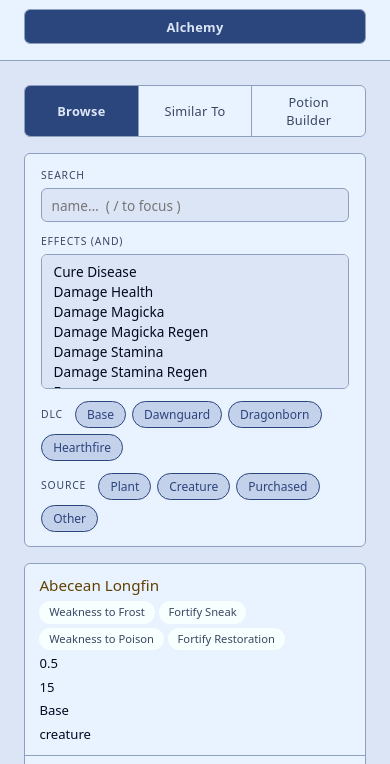
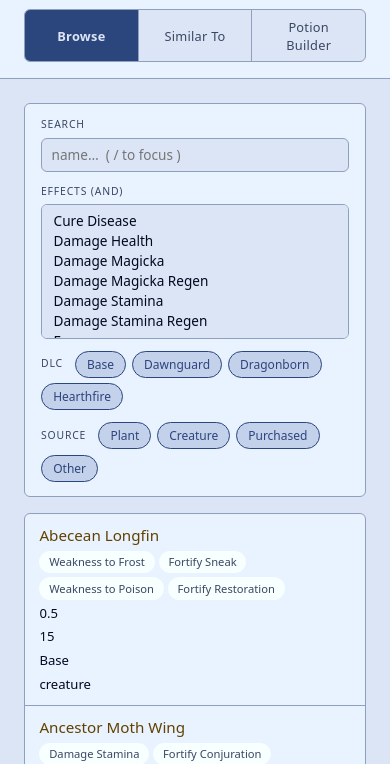
Before and after one commit to dobbo-ca/web-skyrim, an Astro site: page / in a window 390 px wide. Shown: the part 45-809 px from the top of the page. Built offline with nearby package versions, Linux system fonts and the light colour scheme; Astro itself is replaced by a stand-in of ours.

Commit message:
feat(ui): drop the single-item section nav, promote alchemy views
With Alchemy the only top-level section, the outer segmented control
with just one button was visual noise. The three alchemy views
(Browse / Similar To / Potion Builder) are now the primary header nav.
Comment in the component records the plan: when a second section lands
it'll come in via a landing page + hamburger menu, not by bringing the
outer nav back.

- Removed the Section type and section signal
- Flattened the markup: no more subtabs wrapper
- Removed the single Alchemy button from the header

```diff
--- a/src/components/App.tsx
+++ b/src/components/App.tsx
@@ -7,13 +7,14 @@ import PotionTab from './PotionTab';
 
 const INGREDIENTS = ingredientsJson as Ingredient[];
 
-// Top-level sections. Room to grow: enchanting, smithing, quests, …
-type Section = 'alchemy';
+// With only one section (alchemy) live, the three alchemy views ARE the
+// top-level nav. When a second section lands we'll reintroduce a section
+// switcher via a landing page + hamburger menu, not by bringing the
+// segmented-control nav back.
 type AlchemyTab = 'browse' | 'similar' | 'potion';
 
 export default function App() {
-  const [section, setSection] = createSignal<Section>('alchemy');
-  const [alchemyTab, setAlchemyTab] = createSignal<AlchemyTab>('browse');
+  const [tab, setTab] = createSignal<AlchemyTab>('browse');
 
   return (
     <>
@@ -21,46 +22,36 @@ export default function App() {
         <h1>
           <span class="brand-mark">⚔</span>Skyrim
         </h1>
-        <nav class="tabs" role="tablist" aria-label="Sections">
+        <nav class="tabs" role="tablist" aria-label="Alchemy views">
           <button
-            class={`tab ${section() === 'alchemy' ? 'active' : ''}`}
-            onClick={() => setSection('alchemy')}
+            class={`tab ${tab() === 'browse' ? 'active' : ''}`}
+            onClick={() => setTab('browse')}
           >
-            Alchemy
+            Browse
+          </button>
+          <button
+            class={`tab ${tab() === 'similar' ? 'active' : ''}`}
+            onClick={() => setTab('similar')}
+          >
+            Similar To
+          </button>
+          <button
+            class={`tab ${tab() === 'potion' ? 'active' : ''}`}
+            onClick={() => setTab('potion')}
+          >
+            Potion Builder
           </button>
         </nav>
       </header>
       <main>
-        <Show when={section() === 'alchemy'}>
-          <nav class="tabs subtabs" role="tablist" aria-label="Alchemy views">
-            <button
-              class={`tab ${alchemyTab() === 'browse' ? 'active' : ''}`}
-              onClick={() => setAlchemyTab('browse')}
-            >
-              Browse
-            </button>
-            <button
-              class={`tab ${alchemyTab() === 'similar' ? 'active' : ''}`}
-              onClick={() => setAlchemyTab('similar')}
-            >
-              Similar To
-            </button>
-            <button
-              class={`tab ${alchemyTab() === 'potion' ? 'active' : ''}`}
-              onClick={() => setAlchemyTab('potion')}
-            >
-              Potion Builder
-            </button>
-          </nav>
-          <Show when={alchemyTab() === 'browse'}>
-            <BrowseTab ingredients={INGREDIENTS} />
-          </Show>
-          <Show when={alchemyTab() === 'similar'}>
-            <SimilarTab ingredients={INGREDIENTS} />
-          </Show>
-          <Show when={alchemyTab() === 'potion'}>
-            <PotionTab ingredients={INGREDIENTS} />
-          </Show>
+        <Show when={tab() === 'browse'}>
+          <BrowseTab ingredients={INGREDIENTS} />
+        </Show>
+        <Show when={tab() === 'similar'}>
+          <SimilarTab ingredients={INGREDIENTS} />
+        </Show>
+        <Show when={tab() === 'potion'}>
+          <PotionTab ingredients={INGREDIENTS} />
         </Show>
       </main>
     </>
```
